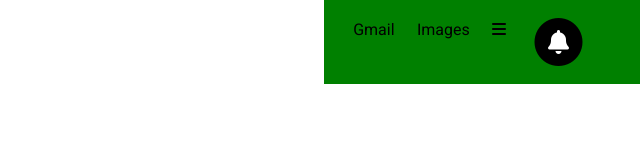
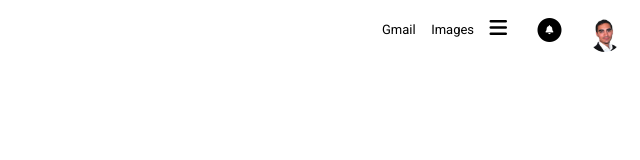
Before and after one commit to ArianZargaran/week-1_Google, a plain HTML site: page index.html in a window 1280 px wide. Shown: the whole page, without its empty margins (640-1280 px from the left). Drawn offline with Linux system fonts and the light colour scheme.

Commit message:
Update Google Project

```diff
--- a/css/main.scss
+++ b/css/main.scss
@@ -9,13 +9,37 @@ a {
 .log-menu {
   padding: 18px;
   display: flex;
-  justify-content: space-around;
+  justify-content: space-between;
   position: absolute;
   right: 0;
-  width: 280px;
-  background: green;
+width: 240px;
   line-height: 24px;
-  .log-menu__bell-icon {
-    font-size: 24px;
+}
+
+//Gmail && Images
+.log-menu__gmail, .log-menu__images {
+  font-size: 13px;
+}
+
+//icon
+.log-menu__google-apps {
+  font-size: 20px;
+}
+
+//BELL
+.log-menu__bell-icon {
+.fa-circle {
+  font-size: 24px;
+  padding: 0 2px;
+.fa-bell {
+  font-size: 9px;
+  position: absolute;
+  top: 28%;
   }
 }
+}
+
+//PICTURE
+.log-menu__profile-pic--jpeg {
+  border-radius: 100%;
+}
--- a/index.html
+++ b/index.html
@@ -21,10 +21,9 @@
       <a href="#"><li class="log-menu__images">Images</li></a>
       <a href="#"><li class="fa fa-bars log-menu__google-apps"></li></a>
       <a href="#"><li class="fa-stack fa-lg log-menu__bell-icon">
-            <i class="fa fa-circle fa-stack-2x"></i>
-            <i class="fa fa-bell fa-stack-1x fa-inverse"></i>
+            <i class="fa fa-circle fa-stack-2x"><i class="fa fa-bell fa-stack-1x fa-inverse"></i></i>
       </li></a>
-      <a href="#"><li class="log-menu__profile-pic"></li></a>
+      <a href="#"><li class="log-menu__profile-pic"><img class="log-menu__profile-pic--jpeg" src="images/Arian_Zargaran.jpg" alt="Profile picture" height="34px" width="34px"></li></a>
     </ul>
 
 
```
Also changed, not shown: css/main.css, images/Arian_Zargaran.jpg (added), 2 other files.
